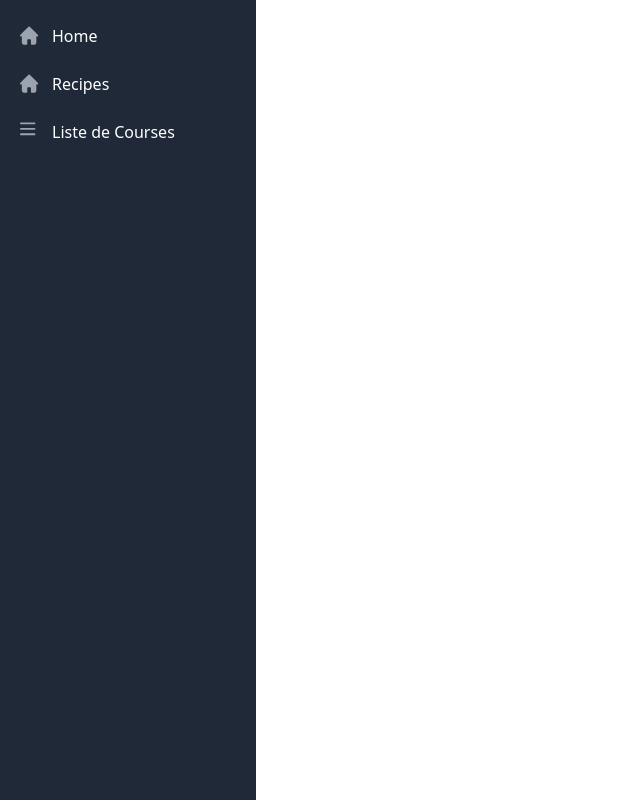
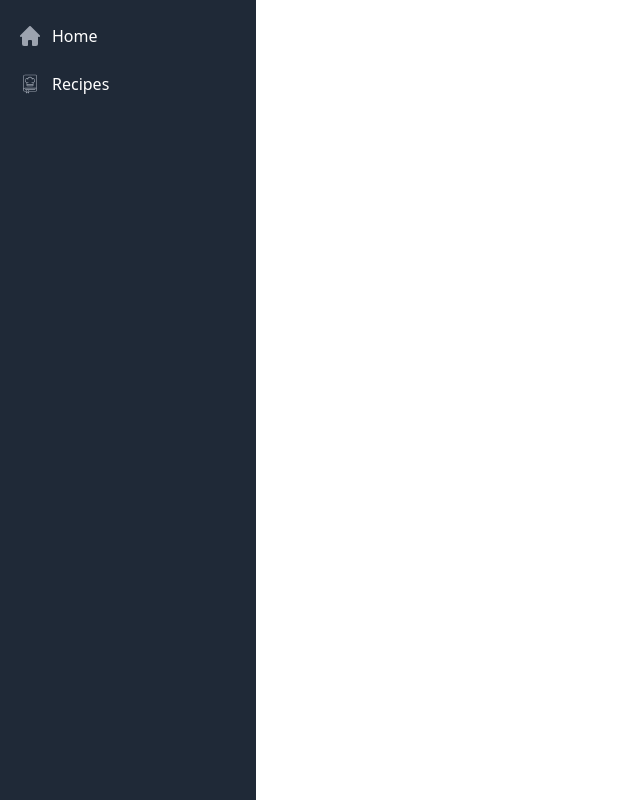
Before and after one commit to mathis-gasparotto/recipe-book-pwa, a Vue app: page /#/ in a window 1280 px wide. Shown: the whole page, without its empty margins (0-640 px from the left). Built offline with nearby package versions, Linux system fonts and the light colour scheme.

Commit message:
:construction: Recipe Details

```diff
--- a/src/components/NavBar.vue
+++ b/src/components/NavBar.vue
@@ -4,17 +4,19 @@
     aria-label="Sidebar">
     <div class="h-full px-3 py-4 overflow-y-auto bg-gray-50 dark:bg-gray-800">
       <ul class="space-y-2 font-medium">
-        <li v-for="route in routes" :key="route.path">
+        <template v-for="route in routes" :key="route.path">
+          <li v-if="route.toNavbar">
             <router-link :to="route.path"
               class="flex items-center p-2 text-gray-900 rounded-lg dark:text-white hover:bg-gray-100 dark:hover:bg-gray-700 group">
-            <svg v-if="route.svgPaths"
+              <svg v-if="route.svgPaths && route.svgViewBox"
                 class="w-5 h-5 text-gray-500 transition duration-75 dark:text-gray-400 group-hover:text-gray-900 dark:group-hover:text-white"
-              aria-hidden="true" xmlns="http://www.w3.org/2000/svg" fill="currentColor" viewBox="0 0 22 21">
+                aria-hidden="true" xmlns="http://www.w3.org/2000/svg" fill="currentColor" :viewBox="route.svgViewBox">
                 <path v-for="path in route.svgPaths" :key="path" :d="path" />
               </svg>
               <span class="ms-3">{{ route.name }}</span>
             </router-link>
           </li>
+        </template>
       </ul>
     </div>
   </aside>
@@ -22,16 +24,18 @@
   <div
     class="sm:translate-y-16 transition-transform fixed bottom-0 left-0 z-50 w-full h-16 bg-white border-t border-gray-200 dark:bg-gray-700 dark:border-gray-600">
     <div class="flex justify-evenly h-full max-w-lg mx-auto font-medium">
-      <router-link :to="route.path" v-for="route in routes" :key="route.path"
+      <template  v-for="route in routes" :key="route.path">
+        <router-link :to="route.path" v-if="route.toNavbar"
           class="inline-flex flex-col items-center justify-center px-5 hover:bg-gray-50 dark:hover:bg-gray-800 group">
-        <svg v-if="route.svgPaths"
+          <svg v-if="route.svgPaths && route.svgViewBox"
             class="w-5 h-5 mb-2 text-gray-500 dark:text-gray-400 group-hover:text-blue-600 dark:group-hover:text-blue-500"
-          aria-hidden="true" xmlns="http://www.w3.org/2000/svg" fill="currentColor" viewBox="0 0 20 20">
+            aria-hidden="true" xmlns="http://www.w3.org/2000/svg" fill="currentColor" :viewBox="route.svgViewBox">
             <path v-for="path in route.svgPaths" :key="path" :d="path" />
           </svg>
           <span
             class="text-sm text-gray-500 dark:text-gray-400 group-hover:text-blue-600 dark:group-hover:text-blue-500">{{ route.name }}</span>
         </router-link>
+      </template>
     </div>
   </div>
 </template>
--- /dev/null
+++ b/src/pages/RecipeDetailsPage.vue
@@ -0,0 +1,15 @@
+<template>
+  <h1 class="text-4xl mb-12">Recipe List</h1>
+  <RecipeList />
+</template>
+
+<script>
+import RecipeList from '../components/RecipeList.vue'
+
+export default {
+  name: 'RecipeDetailsPage',
+  components: {
+    RecipeList
+  }
+}
+</script>
--- a/src/routes.js
+++ b/src/routes.js
@@ -1,6 +1,7 @@
 import HomePage from './pages/HomePage.vue'
 import ListeCoursesPage from './pages/ListeCoursesPage.vue'
 import RecipeListPage from './pages/RecipeListPage.vue'
+import RecipeDetailsPage from './pages/RecipeDetailsPage.vue'
 
 const routes = [
   {
@@ -9,15 +10,25 @@ const routes = [
     name: 'Home',
     svgPaths: [
       'm19.707 9.293-2-2-7-7a1 1 0 0 0-1.414 0l-7 7-2 2a1 1 0 0 0 1.414 1.414L2 10.414V18a2 2 0 0 0 2 2h3a1 1 0 0 0 1-1v-4a1 1 0 0 1 1-1h2a1 1 0 0 1 1 1v4a1 1 0 0 0 1 1h3a2 2 0 0 0 2-2v-7.586l.293.293a1 1 0 0 0 1.414-1.414Z'
-    ]
+    ],
+    svgViewBox: '0 0 20 20',
+    toNavbar: true
   },
   {
     path: '/recipes',
     component: RecipeListPage,
     name: 'Recipes',
     svgPaths: [
-      'm19.707 9.293-2-2-7-7a1 1 0 0 0-1.414 0l-7 7-2 2a1 1 0 0 0 1.414 1.414L2 10.414V18a2 2 0 0 0 2 2h3a1 1 0 0 0 1-1v-4a1 1 0 0 1 1-1h2a1 1 0 0 1 1 1v4a1 1 0 0 0 1 1h3a2 2 0 0 0 2-2v-7.586l.293.293a1 1 0 0 0 1.414-1.414Z'
-    ]
+      'M50 2H16a6.007 6.007 0 0 0-6 6v42a6.007 6.007 0 0 0 6 6h3v5a1 1 0 0 0 1.707.707L24 58.414l3.293 3.293A1 1 0 0 0 29 61v-5h21a4.004 4.004 0 0 0 4-4V6a4.004 4.004 0 0 0-4-4ZM16 4h34a2.002 2.002 0 0 1 2 2v38H16a5.969 5.969 0 0 0-4 1.54V8a4.004 4.004 0 0 1 4-4Zm8.707 52.293a1 1 0 0 0-1.414 0L21 58.586V51h6v7.586ZM50 54H29v-3h19a1 1 0 0 0 0-2H17a1 1 0 0 0 0 2h2v3h-3a4 4 0 0 1 0-8h36v6a2.002 2.002 0 0 1-2 2ZM21 28.411V36a3.003 3.003 0 0 0 3 3h16a3.003 3.003 0 0 0 3-3v-7.589a7.99 7.99 0 0 0-4.034-15.332 7.987 7.987 0 0 0-13.932 0A7.99 7.99 0 0 0 21 28.411ZM40 37H24a1.001 1.001 0 0 1-1-1v-1h18v1a1.001 1.001 0 0 1-1 1ZM24.26 15.016A7.962 7.962 0 0 0 24 17a1 1 0 0 0 2 0 6 6 0 0 1 12 0 1 1 0 0 0 2 0 7.961 7.961 0 0 0-.26-1.984 5.995 5.995 0 1 1-1.453 11.731 1 1 0 0 0-.574 1.916 7.706 7.706 0 0 0 3.287.268V33H23v-4.07a7.706 7.706 0 0 0 3.287-.267 1 1 0 0 0-.574-1.916 5.994 5.994 0 1 1-1.454-11.73Z'
+    ],
+    svgViewBox: '0 0 64 64',
+    toNavbar: true
+  },
+  {
+    path: '/recipes/:id',
+    component: RecipeDetailsPage,
+    name: 'Recipe Details',
+    toNavbar: false
   },
   {
     path: '/listecourses',
```
Lines whose indentation alone changed are shown as unchanged.
